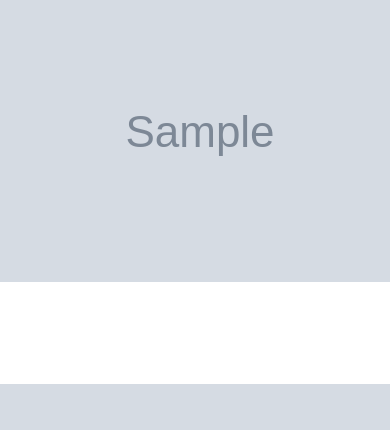
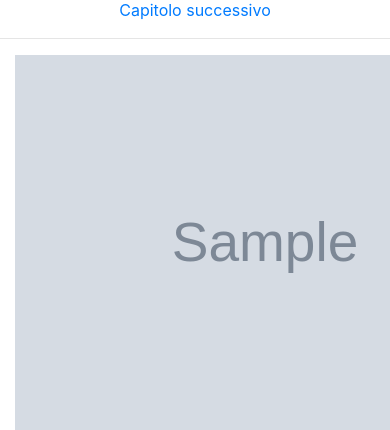
Before and after one commit to EmanuelFadda/MangaProject, a Flask app: template flaskProject/templates/capitolo.html in a window 390 px wide; the page is wider, and only the part inside the window is pictured. Shown: the part 460-890 px from the top of that part. Before the commit the page ends 844 px from the top of that part, so only its background shows below. Run offline with Flask 3, Linux system fonts and the light colour scheme; the template is opened without the code that fills it: most values are stand-ins (such as "Sample title", 1, 10 or a date in 2020); grey boxes marked "Sample" are stand-in pictures; some libraries are stand-ins or nearby versions.

Commit message:
migliorato il template di capitolo.html

```diff
--- a/flaskProject/app.py
+++ b/flaskProject/app.py
@@ -134,7 +134,7 @@ def capitolo(idm, nc):
     while script.exists(start_url+str(pages)+"."+extension):
         imgs.append(start_url+str(pages)+"."+extension)
         pages += 1
-    return render_template('capitolo.html', genres=script.get_all_genres(), people=script.get_all_person(), imgs=imgs, chapters=chapters, chp=nc)
+    return render_template('capitolo.html', genres=script.get_all_genres(), people=script.get_all_person(), imgs=imgs, chapters=chapters, chp=nc, idm=idm)
 
 
 if __name__ == '__main__':
--- a/flaskProject/templates/capitolo.html
+++ b/flaskProject/templates/capitolo.html
@@ -1,7 +1,7 @@
 {% extends "base.html" %}
 
 {% block pagetitle %}
-capitolo {{ chp }}
+{{idm}} - chapter {{ chp }}
 {% endblock %}
 
 {% block cssjs %}
@@ -10,28 +10,50 @@ capitolo {{ chp }}
 {% endblock %}
 
 {% block content %}
+<div>
+    <div class="container my-3">
+        <div class="row text-center">
+            {% if chapters[0][1]!=chp %}
+            <div class="col-sm">
+                <!-- controllo è aggiunta del bottone per il capitolo precendente (se esiste) -->
+                <a href="/manga/{{ chapters[0][-1] }}/capitolo/{{ chp-1 }}">
+                    Capitolo Precedente
+                </a>
+            </div>
+            {% endif %}
+            <div class="col-sm">
                 <select onchange="location = this.value;">
                     {% for chap in chapters %}
                     {% if chap[1]==chp %}
-                <option selected value="/manga/{{ chap[-1] }}/capitolo/{{ chap[1] }}"> Capitolo - {{ chap[1] }} </option>
+                    <option selected value="/manga/{{ chap[-1] }}/capitolo/{{ chap[1] }}"> Capitolo - {{ chap[1] }}
+                    </option>
                     {% else %}
                     <option value="/manga/{{ chap[-1] }}/capitolo/{{ chap[1] }}"> Capitolo - {{ chap[1] }} </option>
                     {% endif %}
                     {% endfor %}
                 </select>
-    <!-- controllo è aggiunta del bottone per il capitolo precendente (se esiste) -->
-    {% if chapters[0][1]!=chp %}
-        <a href="/manga/{{ chapters[0][-1] }}/capitolo/{{ chp-1 }}"> Capitolo Precedente</a>
+            </div>
+            {% if chapters[-1][1]!=chp %}
+            <div class="col-sm">
+                <!-- controllo è aggiunta del bottone per il capitolo successivo (se esiste) -->
+                <a href="/manga/{{ chapters[0][-1] }}/capitolo/{{ chp+1 }}"> Capitolo successivo</a>
+            </div>
             {% endif %}
+        </div>
+    </div>
+    <hr>
+    <div class="container">
+        <!-- inserimento immagini all'interno della pagina -->
+        <div class="">
+            {% for img in imgs %}
+            <div class="text-center">
+                <img width="500px" alt="image not found" src="{{ img }}">
+            </div>
+            {% endfor %}
+        </div>
+    </div>
+</div>
 
-    <!-- controllo è aggiunta del bottone per il capitolo successivo (se esiste) -->
-    {% if chapters[-1][1]!=chp %}
-        <a href="/manga/{{ chapters[0][-1] }}/capitolo/{{ chp+1 }}"> Capitolo successivo</a>
-    {% endif %}
 
-    <!-- inserimento immagini all'interno della pagina -->
-    {% for img in imgs %}
-        <img src="{{ img }}">
-    {% endfor %}
 
 {% endblock %}
```
Lines whose indentation alone changed are shown as unchanged.
